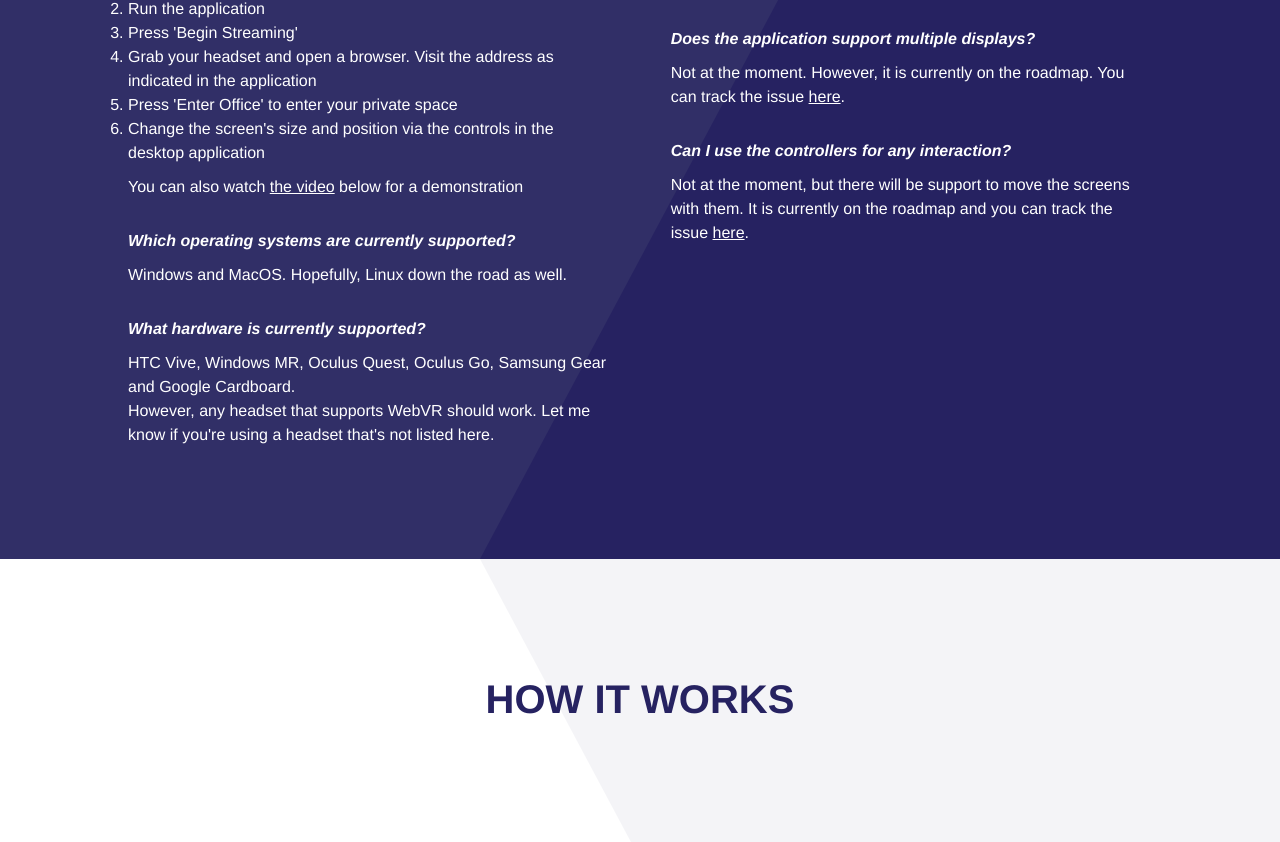
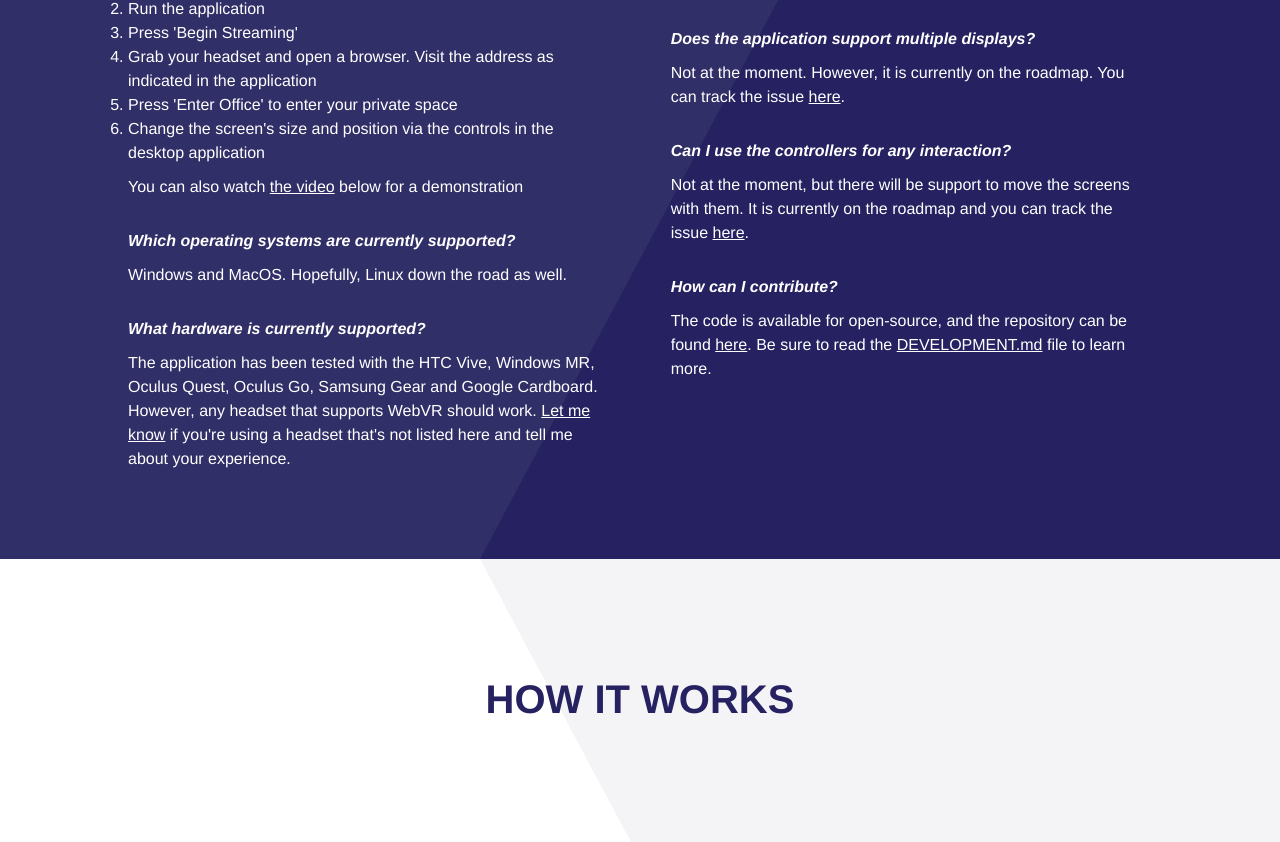
Before and after one commit to rvdleun/onoffice-website, a website: page index.html in a window 1280 px wide. Shown: the part 1579-2421 px from the top of the page. Drawn offline with Linux system fonts and the light colour scheme; grey boxes are pictures that could not be loaded.

Commit message:
Added additional Q 'n As to the FAQ

```diff
--- a/index.html
+++ b/index.html
@@ -65,7 +65,7 @@
         </div>
         <div class="question-answer">
           <div class="question"><p>What hardware is currently supported?</p></div>
-          <div class="answer"><p>HTC Vive, Windows MR, Oculus Quest, Oculus Go, Samsung Gear and Google Cardboard.<br />However, any headset that supports WebVR should work. Let me know if you're using a headset that's not listed here.</p></div>
+          <div class="answer"><p>The application has been tested with the HTC Vive, Windows MR, Oculus Quest, Oculus Go, Samsung Gear and Google Cardboard.<br />However, any headset that supports WebVR should work. <a href="mailto:onoffice@leunix.nl">Let me know</a> if you're using a headset that's not listed here and tell me about your experience.</p></div>
         </div>
       </div>
       <div class="block right">
@@ -80,6 +80,10 @@
         <div class="question-answer">
           <div class="question"><p>Can I use the controllers for any interaction?</p></div>
           <div class="answer"><p>Not at the moment, but there will be support to move the screens with them. It is currently on the roadmap and you can track the issue <a href="https://github.com/rvdleun/onoffice/issues/5">here</a>.</p></div>
+        </div>
+        <div class="question-answer">
+          <div class="question"><p>How can I contribute?</p></div>
+          <div class="answer"><p>The code is available for open-source, and the repository can be found <a href="https://github.com/rvdleun/onoffice">here</a>. Be sure to read the <a href="https://github.com/rvdleun/onoffice/blob/master/DEVELOPMENT.md">DEVELOPMENT.md</a> file to learn more.</a></p></div>
         </div>
       </div>
     </div>
```
